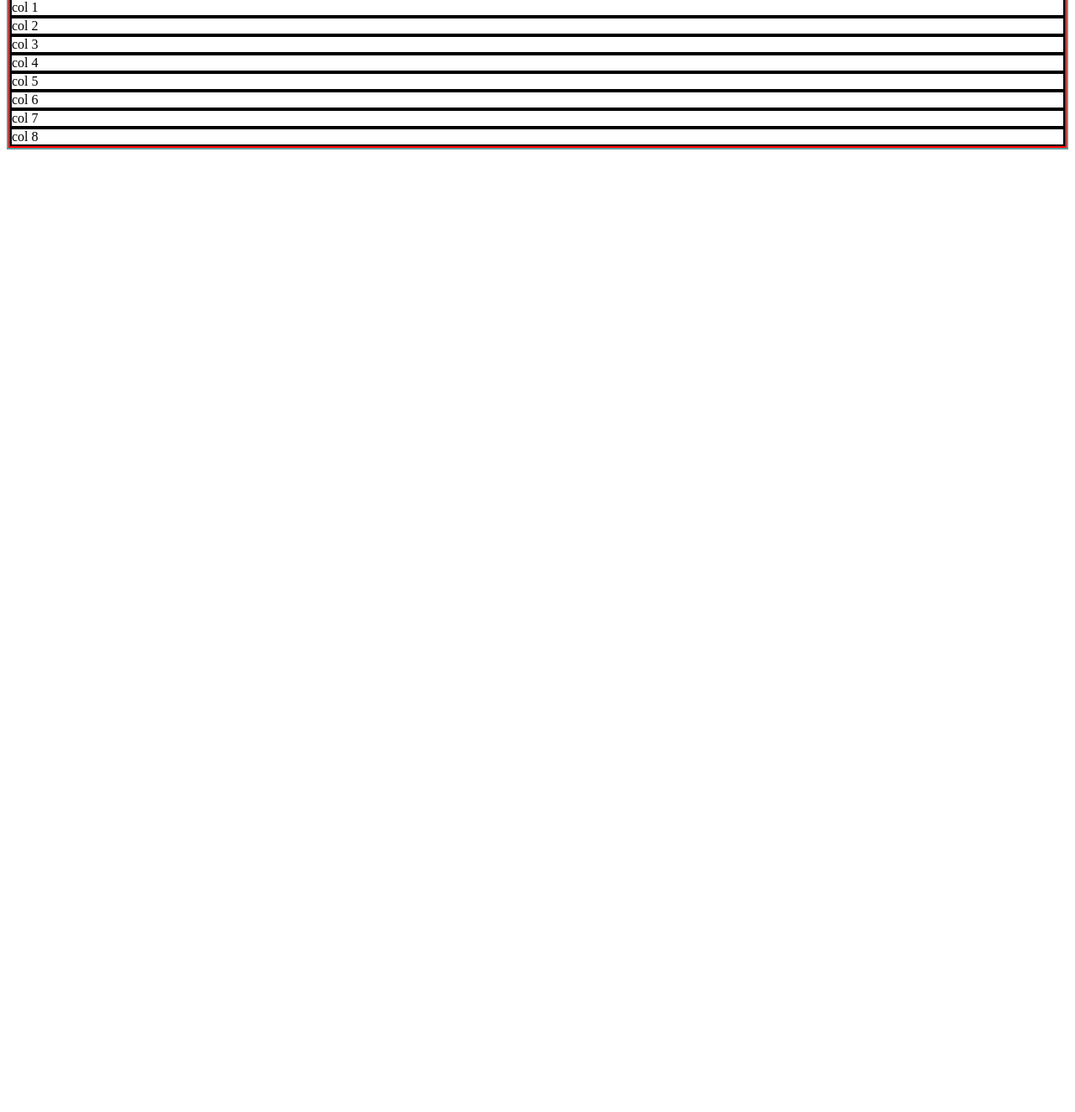
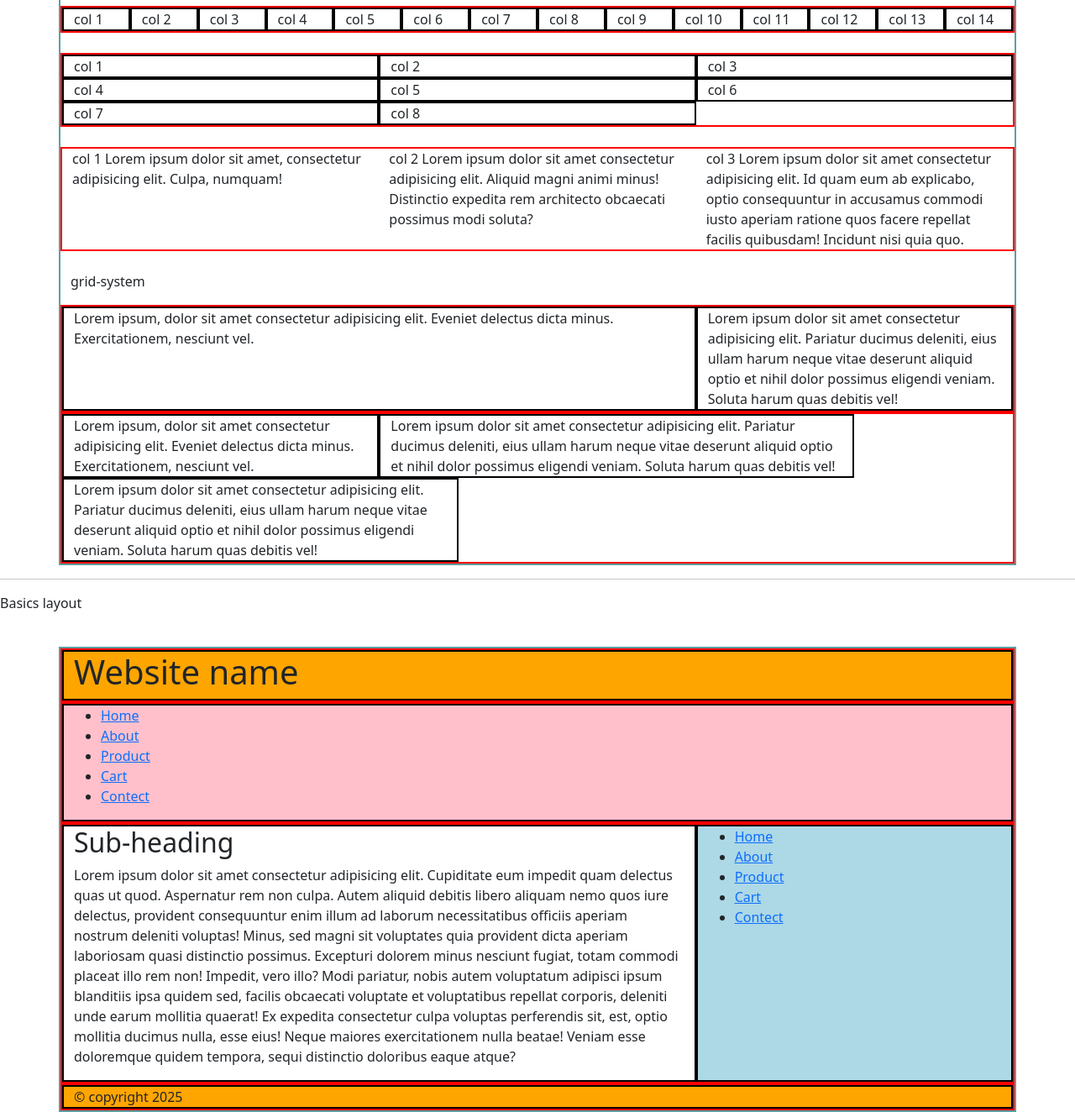
Before and after one commit to abhinav731996/bootstrap, a plain HTML site: page youtube/yo-baba/index.html in a window 1280 px wide. Shown: the part 310-1634 px from the top of the page at 84% size. Before the commit the page ends 800 px from the top, so only its background shows below. Drawn offline with nearby package versions, Linux system fonts and the light colour scheme.

Commit message:
grid system

```diff
--- /dev/null
+++ b/youtube/yo-baba/basics-structure/style.css
@@ -0,0 +1,34 @@
+body{
+    background-color: lightgray;
+}
+
+#header{
+    background-color: orange;
+    padding: 10px 0 10px 10px;
+}
+
+#menu{
+    background-color: pink;
+    padding: 3px;
+}
+#menu ul{
+    list-style: none;
+    margin: 0;
+}
+#menu ul li{
+    display: inline-block;
+
+}
+
+#content{
+    background-color: white;
+}
+
+#sidebar{
+    background-color: lightblue;
+}
+
+#footer{
+    background-color: orange;
+
+}
--- a/youtube/yo-baba/index.html
+++ b/youtube/yo-baba/index.html
@@ -5,7 +5,7 @@
     <meta name="viewport" content="width=device-width, initial-scale=1.0">
     <title>yahu-baba-bootstrap</title>
     <meta name="viewport" content="width=device-width, initial-scale=1">
-    <link rel="stylesheet" href="./../../bootstrap.css3">
+    <link rel="stylesheet" href="/bootstrap.css">
     <link rel="stylesheet" href="style.css">
 </head>
 <body>
@@ -28,7 +28,26 @@
             <div class="col">col 7</div>
             <div class="col">col 8</div>
         </div>
+        <br>
         <div class="row">
+            <div class="col">col 1</div>
+            <div class="col">col 2</div>
+            <div class="col">col 3</div>
+            <div class="col">col 4</div>
+            <div class="col">col 5</div>
+            <div class="col">col 6</div>
+            <div class="col">col 7</div>
+            <div class="col">col 8</div>
+            <div class="col">col 9</div>
+            <div class="col">col 10</div>
+            <div class="col">col 11</div>
+            <div class="col">col 12</div>
+            <div class="col">col 13</div>
+            <div class="col">col 14</div>
+
+        </div>
+        <br>
+        <div class="row row-cols-3">
             <div class="col">col 1</div>
             <div class="col">col 2</div>
             <div class="col">col 3</div>
@@ -39,6 +58,66 @@
             <div class="col">col 8</div>
 
         </div>
+        <br>
+        <div class="row">
+            <div class="col-md">col 1 Lorem ipsum dolor sit amet, consectetur adipisicing elit. Culpa, numquam!</div>
+            <div class="col-md">col 2 Lorem ipsum dolor sit amet consectetur adipisicing elit. Aliquid magni animi minus! Distinctio expedita rem architecto obcaecati possimus modi soluta?</div>
+            <div class="col-md">col 3 Lorem ipsum dolor sit amet consectetur adipisicing elit. Id quam eum ab explicabo, optio consequuntur in accusamus commodi iusto aperiam ratione quos facere repellat facilis quibusdam! Incidunt nisi quia quo.</div>
+        </div>
+        <br>
+        <p>grid-system</p>
+        <div class="row">
+            <div class="col-8">Lorem ipsum, dolor sit amet consectetur adipisicing elit. Eveniet delectus dicta minus. Exercitationem, nesciunt vel.</div>
+            <div class="col-4">Lorem ipsum dolor sit amet consectetur adipisicing elit. Pariatur ducimus deleniti, eius ullam harum neque vitae deserunt aliquid optio et nihil dolor possimus eligendi veniam. Soluta harum quas debitis vel!</div>
+        </div>
+        <div class="row">
+            <div class="col-4">Lorem ipsum, dolor sit amet consectetur adipisicing elit. Eveniet delectus dicta minus. Exercitationem, nesciunt vel.</div>
+            <div class="col-6">Lorem ipsum dolor sit amet consectetur adipisicing elit. Pariatur ducimus deleniti, eius ullam harum neque vitae deserunt aliquid optio et nihil dolor possimus eligendi veniam. Soluta harum quas debitis vel!</div>
+            <div class="col-5">Lorem ipsum dolor sit amet consectetur adipisicing elit. Pariatur ducimus deleniti, eius ullam harum neque vitae deserunt aliquid optio et nihil dolor possimus eligendi veniam. Soluta harum quas debitis vel!</div>
+        </div>
+
+    </div>
+    <hr>
+    <p>Basics layout</p>
+    <br>
+    <div class="container">
+        <div class="row">
+            <div class="col" id="header">
+                <h1>Website name</h1>
+            </div>
+        </div>
+        <div class="row">
+            <div class="col-12" id="menu">
+                <ul>
+                    <li><a href="#">Home</a></li>
+                    <li><a href="#">About</a></li>
+                    <li><a href="#">Product</a></li>
+                    <li><a href="#">Cart</a></li>
+                    <li><a href="#">Contect</a></li>
+                </ul>
+            </div>
+        </div>
+        <div class="row" id="content">
+            <div class="col-8">
+                <h2>Sub-heading</h2>
+                <p>Lorem ipsum dolor sit amet consectetur adipisicing elit. Cupiditate eum impedit quam delectus quas ut quod. Aspernatur rem non culpa. Autem aliquid debitis libero aliquam nemo quos iure delectus, provident consequuntur enim illum ad laborum necessitatibus officiis aperiam nostrum deleniti voluptas! Minus, sed magni sit voluptates quia provident dicta aperiam laboriosam quasi distinctio possimus. Excepturi dolorem minus nesciunt fugiat, totam commodi placeat illo rem non! Impedit, vero illo? Modi pariatur, nobis autem voluptatum adipisci ipsum blanditiis ipsa quidem sed, facilis obcaecati voluptate et voluptatibus repellat corporis, deleniti unde earum mollitia quaerat! Ex expedita consectetur culpa voluptas perferendis sit, est, optio mollitia ducimus nulla, esse eius! Neque maiores exercitationem nulla beatae! Veniam esse doloremque quidem tempora, sequi distinctio doloribus eaque atque?</p>
+
+            </div>
+            <div class="col-4" id="sidebar">
+                <ul>
+                    <li><a href="#">Home</a></li>
+                    <li><a href="#">About</a></li>
+                    <li><a href="#">Product</a></li>
+                    <li><a href="#">Cart</a></li>
+                    <li><a href="#">Contect</a></li>
+                </ul>
+            </div>
+        </div>
+        <div class="row">
+            <div class="col" id="footer">
+                &copy; copyright 2025
+            </div>
+        </div>
     </div>
 
 </body>
--- a/youtube/yo-baba/style.css
+++ b/youtube/yo-baba/style.css
@@ -7,6 +7,26 @@
 .row{
     border: 2px solid red;
 }
-.col{
+.col, .col-1, .col-2, .col-3, .col-4, .col-5, .col-6, .col-7, .col-8, .col-9, .col-10, .col-11, .col-12{
     border: 2px solid black;
 }
+
+#header{
+    background-color: orange;
+}
+
+#menu{
+    background-color: pink;
+}
+
+#content{
+
+}
+
+#sidebar{
+    background-color: lightblue;
+}
+
+#footer{
+    background-color: orange;
+}
```
Also changed, not shown: youtube/yo-baba/basics-structure/index.html (added, +61 -0 lines).
